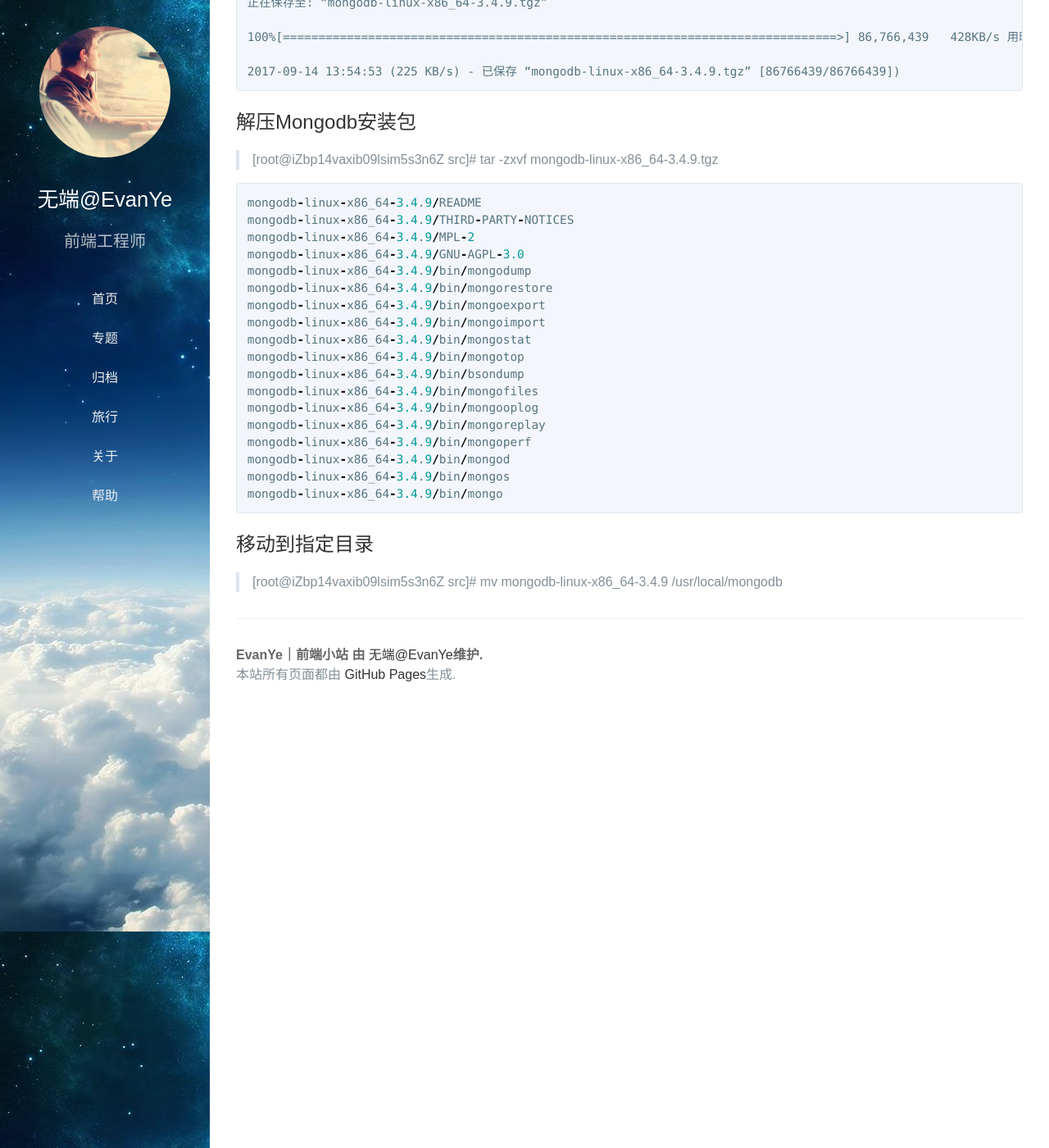
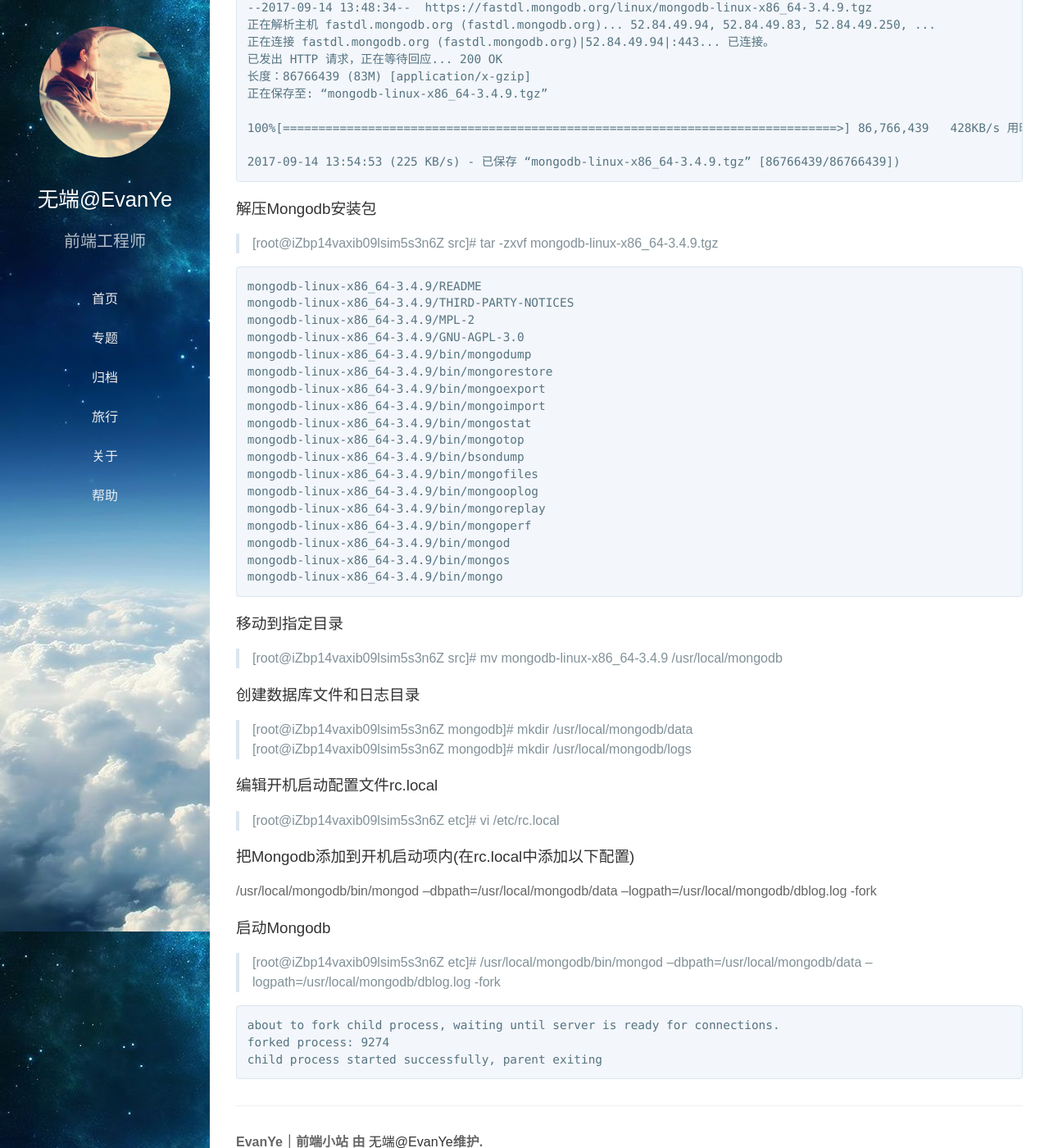
Before and after one commit to EvanYe1990/notes, a Jekyll site: the page built from docs/20170914/index.md, in a window 1280 px wide and 1400 px high, scrolled down 310 px. Shown: the whole window at 82% size. Built offline with Jekyll 4.4.1, drawn with Linux system fonts in a browser that asks for light colours; our own code applies the rules of GitHub Pages for plain Markdown files; some of the changed text lies outside the part shown.

Commit message:
修改文章 Mongodb

````diff
--- a/docs/20170914/index.md
+++ b/docs/20170914/index.md
@@ -1,5 +1,12 @@
 # 阿里云ECS安装Mongodb数据库
-## [下载Mongdb安装包](https://www.mongodb.com/download-center#community)
+
+## 安装说明
+上传位置：/usr/local/src
+软件安装位置：/usr/local/mongodb
+数据存放位置：/usr/local/mongodb/data
+日志存放位置：/usr/local/mongodb/logs
+
+### [下载Mongdb安装包](https://www.mongodb.com/download-center#community)
 > wget https://www.mongodb.com/download-center#community
 
 ```
@@ -16,10 +23,10 @@
 2017-09-14 13:54:53 (225 KB/s) - 已保存 “mongodb-linux-x86_64-3.4.9.tgz” [86766439/86766439])
 ```
 
-## 解压Mongodb安装包
+### 解压Mongodb安装包
 > [root@iZbp14vaxib09lsim5s3n6Z src]# tar -zxvf mongodb-linux-x86_64-3.4.9.tgz
 
-```js
+```
 mongodb-linux-x86_64-3.4.9/README
 mongodb-linux-x86_64-3.4.9/THIRD-PARTY-NOTICES
 mongodb-linux-x86_64-3.4.9/MPL-2
@@ -40,5 +47,24 @@
 mongodb-linux-x86_64-3.4.9/bin/mongo
 ```
 
-## 移动到指定目录
+### 移动到指定目录
 > [root@iZbp14vaxib09lsim5s3n6Z src]# mv mongodb-linux-x86_64-3.4.9 /usr/local/mongodb
+
+### 创建数据库文件和日志目录
+> [root@iZbp14vaxib09lsim5s3n6Z mongodb]# mkdir /usr/local/mongodb/data
+> [root@iZbp14vaxib09lsim5s3n6Z mongodb]# mkdir /usr/local/mongodb/logs
+
+### 编辑开机启动配置文件rc.local
+> [root@iZbp14vaxib09lsim5s3n6Z etc]# vi /etc/rc.local
+
+### 把Mongodb添加到开机启动项内(在rc.local中添加以下配置)
+/usr/local/mongodb/bin/mongod --dbpath=/usr/local/mongodb/data --logpath=/usr/local/mongodb/dblog.log -fork
+
+### 启动Mongodb
+> [root@iZbp14vaxib09lsim5s3n6Z etc]# /usr/local/mongodb/bin/mongod --dbpath=/usr/local/mongodb/data --logpath=/usr/local/mongodb/dblog.log -fork
+
+```
+about to fork child process, waiting until server is ready for connections.
+forked process: 9274
+child process started successfully, parent exiting
+```
````
